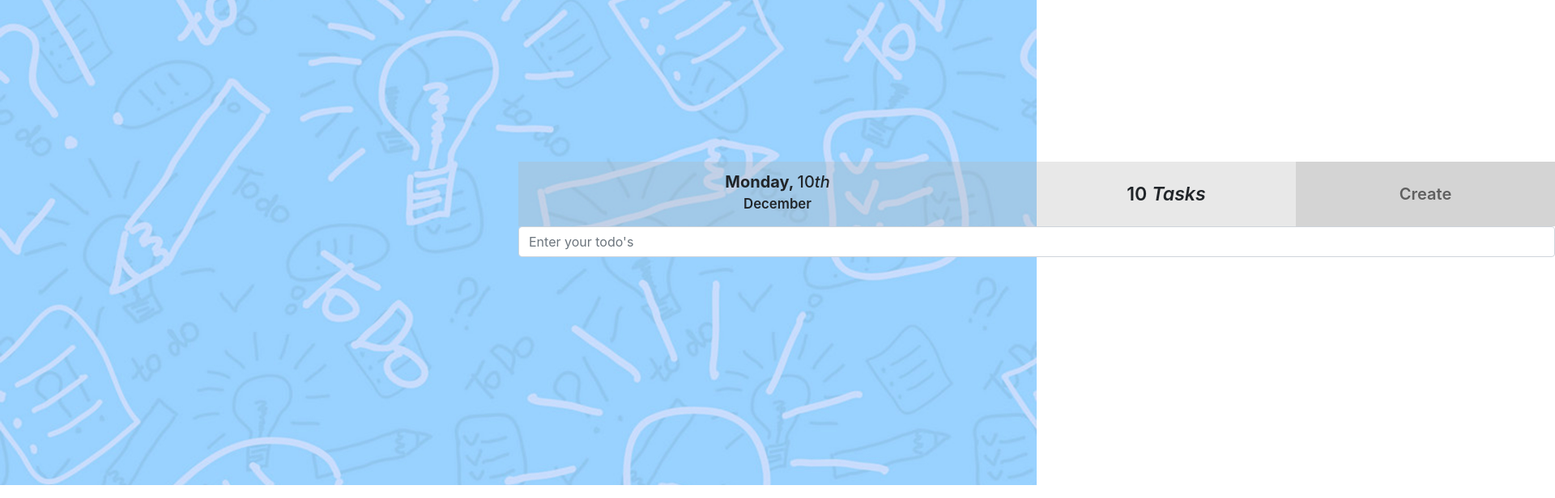
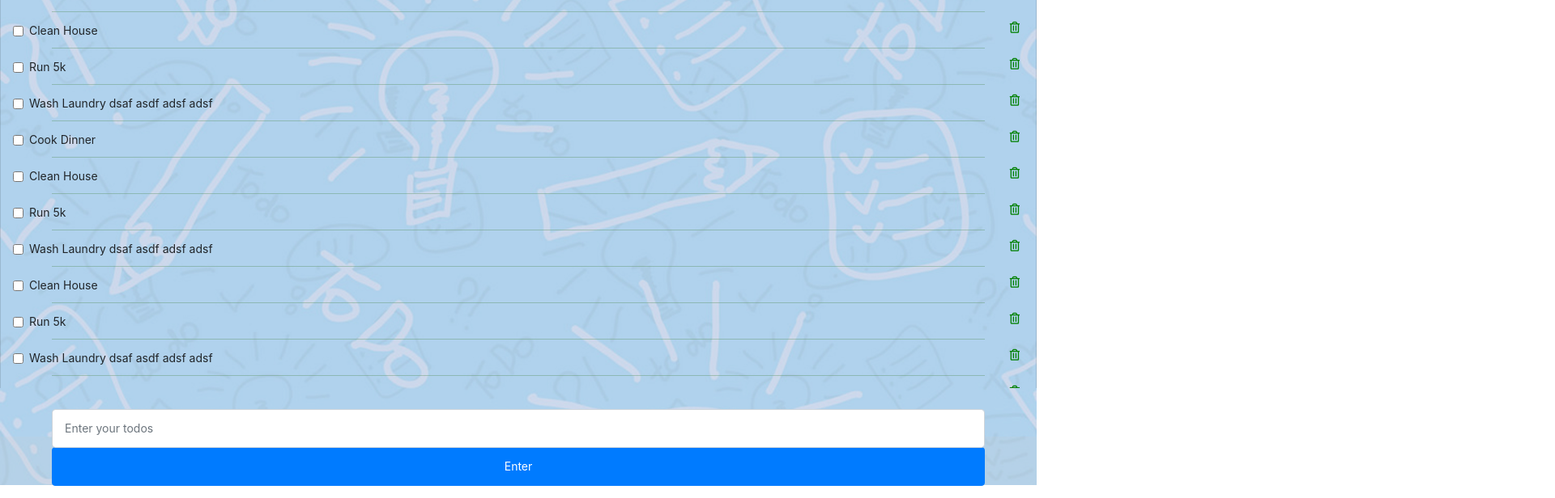
Before and after one commit to LeoEspinoza12/react_project_03, a React (Create React App) app: page / in a window 1280 px wide. Shown: the part 200-816 px from the top of the page at 81% size, 1920 px wide, since content can reach past the window. Built offline with nearby package versions, Linux system fonts and the light colour scheme.

Commit message:
completed the UI

```diff
--- /dev/null
+++ b/sample.html
@@ -0,0 +1,81 @@
+<!DOCTYPE html>
+<html lang="en">
+<head>
+  <meta charset="UTF-8">
+  <meta name="viewport" content="width=device-width, initial-scale=1.0">
+  <meta http-equiv="X-UA-Compatible" content="ie=edge">
+<link rel="stylesheet" href="https://stackpath.bootstrapcdn.com/bootstrap/4.1.3/css/bootstrap.min.css" integrity="sha384-MCw98/SFnGE8fJT3GXwEOngsV7Zt27NXFoaoApmYm81iuXoPkFOJwJ8ERdknLPMO"
+  crossorigin="anonymous">
+
+<link rel="stylesheet" href="https://use.fontawesome.com/releases/v5.5.0/css/all.css" integrity="sha384-B4dIYHKNBt8Bc12p+WXckhzcICo0wtJAoU8YZTY5qE0Id1GSseTk6S+L3BlXeVIU"
+  crossorigin="anonymous">
+  <title>Document</title>
+
+<link rel="stylesheet" href="./style.css">
+</head>
+<body>
+
+<div class="outer">
+  <div class="inner">
+    <div class="main">
+      <div class='top'>top</div>
+      <div class='body'>body</div>
+      <div class='bottom'>bottoom</div>
+    </div>
+  </div>
+</div>
+
+
+
+
+
+
+
+
+
+
+
+
+
+
+
+
+
+
+
+
+</body>
+<script src="https://code.jquery.com/jquery-3.3.1.slim.min.js" integrity="sha384-q8i/X+965DzO0rT7abK41JStQIAqVgRVzpbzo5smXKp4YfRvH+8abtTE1Pi6jizo"
+  crossorigin="anonymous"></script>
+<script src="https://cdnjs.cloudflare.com/ajax/libs/popper.js/1.14.3/umd/popper.min.js" integrity="sha384-ZMP7rVo3mIykV+2+9J3UJ46jBk0WLaUAdn689aCwoqbBJiSnjAK/l8WvCWPIPm49"
+  crossorigin="anonymous"></script>
+<script src="https://stackpath.bootstrapcdn.com/bootstrap/4.1.3/js/bootstrap.min.js" integrity="sha384-ChfqqxuZUCnJSK3+MXmPNIyE6ZbWh2IMqE241rYiqJxyMiZ6OW/JmZQ5stwEULTy"
+  crossorigin="anonymous"></script>
+
+  <!-- <script>
+    var show = function () {
+      console.log("Orientation type is " + screen.orientation.type);
+      console.log("Orientation angle is " + screen.orientation.angle);
+    }
+
+    screen.orientation.addEventListener("change", show);
+    window.onload = show;
+  </script> -->
+
+  <script>
+
+    var query = window.matchMedia("(orientation:landscape)");
+      console.log("Device held " + (query.matches ? "horizontally" : "vertically"));
+
+
+    window.addEventListener("orientationchange", function () {
+      if (window.orientation == 90) {
+        console.log('changed 90')
+      } else if (window.orientation == -90){
+        console.log('changed -90')
+      }
+    });
+
+  </script>
+
+</html>
--- a/src/App.css
+++ b/src/App.css
@@ -1,4 +1,4 @@
 .App {
-  text-align: center;
+  /* text-align: center; */
   width: 100%;
 }
--- a/src/containers/Main.css
+++ b/src/containers/Main.css
@@ -1,45 +1,84 @@
 
 
-.Main {
+.Outer {
   position: absolute;
   top: 50%;
   left: 50%;
   z-index: 15;
+  width: 100vw;
   height: 100vh;
-  overflow: auto;
+  margin: -50vh 0 0 -50vw;
+
 }
 
 
 
+@media screen and (max-width: 900px) and (max-height: 420px) and (orientation: landscape) {
+  .Outer {
+    width: 100vh;
+    height: 100vw;
+    transform: rotate(90deg);
+    margin: -50vw 0 0 -50vh
+  }
+}
 
-/* tablets / ipad / desktop */
-@media (max-width: 812px) {
-  .Main {
-    height: 200vh;
-    width: 500px;
-    margin: -45vh 0 0 -250px;
-  }
+.Main {
+  width: 100%;
+  height: 100%;
+
+
 }
 
 
 
-/* iphone 5/ 6/ 7 / 8  series*/
-@media screen and (max-width: 750px) {
-  .Main {
-    width: 500px;
-    margin: -45vh 0 0 -250px;
-    /* background: orange */
-  }
+/* ----- header ----- */
+.Header {
+  height: 10%;
+  width: 100%;
+  background: rgb(180,180,180, 0.3)
 }
 
+.Header .Date {
+  width: 70%;
+  height: 100%;
+  float: left;
 
-/* iphone 5/ 6/ 7 / 8  series*/
-@media screen and (max-width: 420px) {
-  .Main {
-    width: 100%;
-    margin: -50vh 0 0 -50%;
-    /* background: orange */
-  }
+}
+
+.Header .Date div:nth-child(1){
+  height: 60%;
+  width: 100%;
+  padding: 10px 0 0 25px;
+  font-size: 21px;
+  font-weight: 600;
+}
+
+.Header .Date div:nth-child(2){
+  height: 40%;
+  width: 100%;
+  padding: 0px 0 0 40px;
+  font-size: 13px;
+  font-weight: 500
+}
+
+.Header .Task{
+  width: 30%;
+  height: 100%;
+  float: left;
+}
+
+.Header .Task div{
+
+  height: 100%;
+  width: 100%
+}
+
+.Header .Task div div{
+  height: 100%;
+  width: 100%;
+  padding-top: 18px;
+  font-size: 20px;
+  font-weight: 500
 }
 
 
@@ -48,63 +87,95 @@
 
 
 
-/* ----- header ----- */
-.Header {
-  height: 10vh;
-  width: 100vw;
-  background: rgb(180,180,180, 0.3)
+
+
+
+
+
+
+
+
+
+
+
+
+.List {
+  width: 100%;
+  height: 75%
 }
-/* Date */
-.Date{
-  float: left;
+.List ul {
   height: 100%;
-  width: 50%;
-  /* background: orange */
-}
-.Date div:nth-child(1){
-  height: 50%;
-  width: 100%;
-  padding-top: 1.2vh;
-  font-size: 2.5vh;
-  font-weight: 700
-}
-.Date div:nth-child(1) b{
-  font-weight: 500
-}
-.Date div:nth-child(2){
-  height: 50%;
-  width: 50vw;
-  font-size: 2.1vh;
-  font-weight: 600
-  /* background: red */
+  border: none;
+  border-radius: none;
+  overflow: auto;
 }
 
-.Header .Task,
-.Header .Add {
-  width: 25%;
-  height: 100%;
-  float: left;
+.List ul li {
+  width: 100;
+  height: 48px;
+  padding-left: 35px;
+  background: rgb(210,210,210, 0.4);
+  border-radius: 0;
+  border-bottom: none;
+  border-top: none;
+  font-size: 14px;
 }
-.Header .Task .Top,
-.Header .Add .Top {
-  width: 100%;
-  display: table;
-  height: 100%;
-  text-align: center;
+.List ul hr {
+  width: 90%;
+  height: 1px;
+  margin: 0 auto;
+  background: rgb(0, 128, 0, 0.3)
 }
-.Header .Task .Top div,
-.Header .Add .Top div{
-  display: table-cell;
-  vertical-align: middle;
-  text-align: center;
-  font-size: 2.9vh;
-  font-weight: 600
+.List ul li input{
+  padding-left: 20px;
 }
 
-.Header .Add {
-  background: rgb(210,210,210, 0.9)
+.List ul li i{
+  color: green
 }
-.Header .Add .Top div {
-  font-size: 2.5vh;
-  color: rgb(95,95,95)
+
+
+
+
+
+/* add field */
+.AddField{
+  position: absolute;
+  bottom: 0;
+  width: 100%;
+  height: 15%;
 }
+.AddField .Add {
+  width: 100%;
+  margin: 0;
+  height: 50%;
+  background: rgb(210, 210, 210, 0.4);
+}
+
+.AddField .Add input {
+  width: 90%;
+  height: 40%;
+  margin-left: 5%;
+  padding-left: 15px;
+  font-size: 14px
+}
+
+.AddField input{
+  position: absolute;
+  margin-top: 2%;
+
+}
+
+.AddField .Enter{
+  width: 100%;
+  margin: 0;
+  height: 50%;
+  background: rgb(210,210,210, 0.5);
+}
+.AddField .Enter button{
+  width: 90%;
+  height: 80%;
+  margin: 1% 5%;
+  font-size: 14px;
+
+}
--- a/src/containers/Main.js
+++ b/src/containers/Main.js
@@ -4,8 +4,6 @@ import React, {Component}from 'react'
 import './Main.css'
 
 
-import Headtimer from './Headtimer/Headtimer'
-import Buttons from './Button/Buttons'
 
 class Main extends Component {
 
@@ -44,6 +42,10 @@ render(){
 
 
     return (
+
+      <div className='Outer'>
+
+
       <div className='Main'>
 
         {/* header section */}
@@ -51,12 +53,8 @@ render(){
 
           {/* Date */}
           <div className='Date'>
-            <div>
-              Monday, <b>10<i>th</i></b>
-            </div>
-            <div>
-                December
-            </div>
+            <div>Monday, <i>10th</i></div>
+            <div>December</div>
           </div>
 
           {/* Task */}
@@ -67,52 +65,120 @@ render(){
           </div>
 
           {/* Add */}
-          <div className='Add'>
-            <div className='Top'>
-              <div>Create</div>
-            </div>
-          </div>
+
         </div>
 
 
 
-      {/* Input Icon */}
-        <div>
-          <div className="input-group mb-3">
-            <input type="text" className="form-control" placeholder="Enter your todo's" aria-label="Recipient's username" aria-describedby="basic-addon2" />
 
-          </div>
+
+
+
+      {/* Lists */}
+        <div className='List'>
+          <ul className="list-group">
+            <li className="list-group-item">
+              <input className="form-check-input" type="checkbox" value="" id="defaultCheck1" />Run 5k
+              <i className="far fa-trash-alt fa-pull-right" ></i>
+            </li>
+            <hr />
+            <li className="list-group-item">
+              <input className="form-check-input" type="checkbox" value="" id="defaultCheck1" />Wash Laundry dsaf asdf adsf adsf
+              <i className="far fa-trash-alt fa-pull-right" ></i>
+            </li>
+            <hr />
+            <li className="list-group-item">
+              <input className="form-check-input" type="checkbox" value="" id="defaultCheck1" />Cook Dinner
+              <i className="far fa-trash-alt fa-pull-right" ></i>
+            </li>
+            <hr />
+            <li className="list-group-item">
+              <input className="form-check-input" type="checkbox" value="" id="defaultCheck1" />Clean House
+              <i className="far fa-trash-alt fa-pull-right" ></i>
+            </li>
+            <hr />
+            <li className="list-group-item">
+              <input className="form-check-input" type="checkbox" value="" id="defaultCheck1" />Run 5k
+              <i className="far fa-trash-alt fa-pull-right" ></i>
+            </li>
+            <hr />
+            <li className="list-group-item">
+              <input className="form-check-input" type="checkbox" value="" id="defaultCheck1" />Wash Laundry dsaf asdf adsf adsf
+              <i className="far fa-trash-alt fa-pull-right" ></i>
+            </li>
+            <hr />
+            <li className="list-group-item">
+              <input className="form-check-input" type="checkbox" value="" id="defaultCheck1" />Cook Dinner
+              <i className="far fa-trash-alt fa-pull-right" ></i>
+            </li>
+            <hr />
+            <li className="list-group-item">
+              <input className="form-check-input" type="checkbox" value="" id="defaultCheck1" />Clean House
+              <i className="far fa-trash-alt fa-pull-right" ></i>
+            </li>
+            <hr />
+            <li className="list-group-item">
+              <input className="form-check-input" type="checkbox" value="" id="defaultCheck1" />Run 5k
+              <i className="far fa-trash-alt fa-pull-right" ></i>
+            </li>
+            <hr />
+            <li className="list-group-item">
+              <input className="form-check-input" type="checkbox" value="" id="defaultCheck1" />Wash Laundry dsaf asdf adsf adsf
+              <i className="far fa-trash-alt fa-pull-right" ></i>
+            </li>
+            <hr />
+            <li className="list-group-item">
+              <input className="form-check-input" type="checkbox" value="" id="defaultCheck1" />Clean House
+              <i className="far fa-trash-alt fa-pull-right" ></i>
+            </li>
+            <hr />
+            <li className="list-group-item">
+              <input className="form-check-input" type="checkbox" value="" id="defaultCheck1" />Run 5k
+              <i className="far fa-trash-alt fa-pull-right" ></i>
+            </li>
+            <hr />
+            <li className="list-group-item">
+              <input className="form-check-input" type="checkbox" value="" id="defaultCheck1" />Wash Laundry dsaf asdf adsf adsf
+              <i className="far fa-trash-alt fa-pull-right" ></i>
+            </li>
+            <hr />
+              <li className="list-group-item">
+                <input className="form-check-input" type="checkbox" value="" id="defaultCheck1" />Clean House
+              <i className="far fa-trash-alt fa-pull-right" ></i>
+              </li>
+              <hr />
+              <li className="list-group-item">
+                <input className="form-check-input" type="checkbox" value="" id="defaultCheck1" />Run 5k
+              <i className="far fa-trash-alt fa-pull-right" ></i>
+              </li>
+              <hr />
+              <li className="list-group-item">
+                <input className="form-check-input" type="checkbox" value="" id="defaultCheck1" />Wash Laundry dsaf asdf adsf adsf
+              <i className="far fa-trash-alt fa-pull-right" ></i>
+              </li>
+              <hr />
+          </ul>
         </div>
 
 
 
-      {/* Lists */}
-      {/* <div className="input-group mb-3">
-        <div className="input-group-prepend">
-          <div className="input-group-text">
-            <input type="checkbox" aria-label="Checkbox for following text input"/>
-          </div>
-        </div>
-        <input type="text" className="form-control" aria-label="Text input with checkbox" />
-      </div>
 
-      <div className="input-group">
-        <div className="input-group-prepend">
-          <div className="input-group-text">
-            <input type="checkbox" aria-label="Radio button for following text input" />
-          </div>
-        </div>
-        <input type="text" className="form-control" aria-label="Text input with radio button" />
-      </div> */}
+{/* this area is add */}
+  <div className='AddField'>
+    <div className="form-group Add">
+      <input type="text" className="form-control" id="exampleInputPassword1" placeholder="Enter your todos" />
+    </div>
+    <div className="form-group Enter">
+      <button type="submit" className="btn btn-primary">Enter</button>
+    </div>
+  </div>
+
 
 
 
       </div>
 
-
-
-
-
+      </div>
     )
 
   }
```
Also changed, not shown: style.css (added, +46 -0 lines), src/containers/Button/Buttons.js (line endings or trailing spaces).
